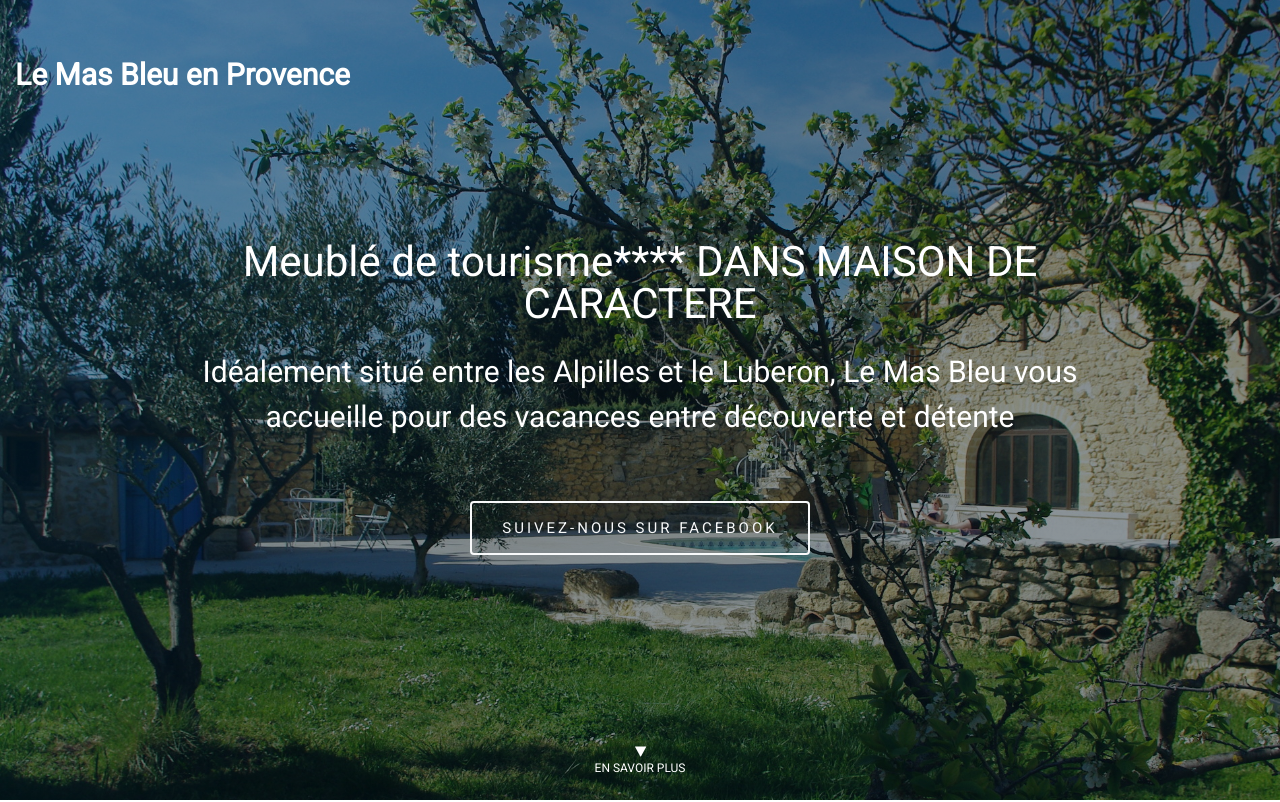
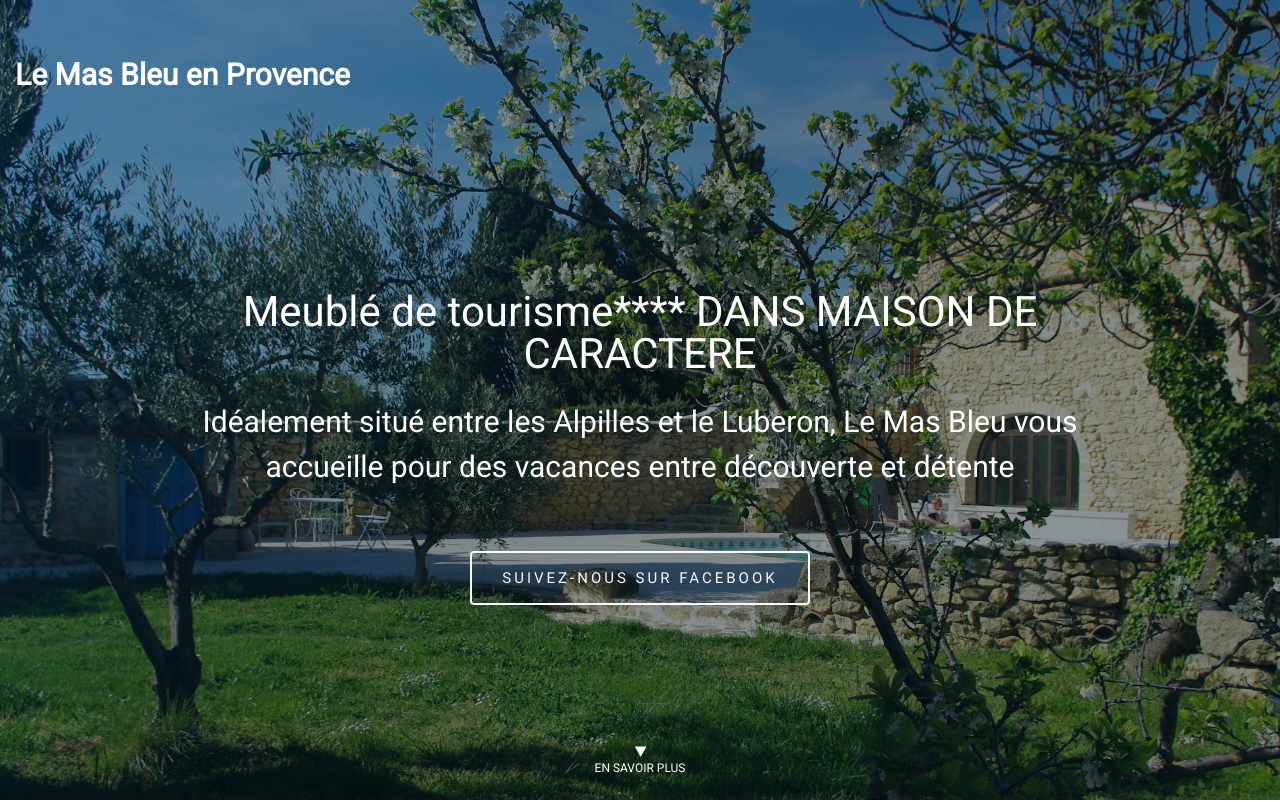
Before and after one commit to Cowichan/lemasbleu, a plain HTML site: page index.html in a window 1280 px wide. Shown: the top 802 px of the page. Drawn offline with nearby package versions, Linux system fonts and the light colour scheme; files that its build step writes are made by us from their sources; files whose address does not match are found by name.

Commit message:
header change

```diff
--- a/css/_custom.css
+++ b/css/_custom.css
@@ -1,6 +1,5 @@
-.slider-item img {
-  max-width: 500px !important;
-  margin: auto;
+.addpad {
+    padding-top: 100px;
 }
 
 .slider-item {
--- a/index.html
+++ b/index.html
@@ -89,7 +89,7 @@
     <section class="site-hero overlay" style="background-image: linear-gradient(-225deg, rgba(0,101,168,0.3) 0%, rgba(0,36,61,0.3) 50%), url(images/lemasbleuvousaccueille.jpg)">
       <div class="container">
         <div class="row site-hero-inner justify-content-center align-items-center">
-          <div class="col-md-10 text-center">
+          <div class="col-md-10 text-center addpad">
             <h1 class="heading mb-4" data-aos="fade-up">Meublé de tourisme****  DANS MAISON DE CARACTERE</h1>
             <p class="sub-heading mb-5" data-aos="fade-up" data-aos-delay="100">
               Idéalement situé entre les Alpilles et le Luberon, Le Mas Bleu vous accueille pour des vacances entre découverte et détente
```
